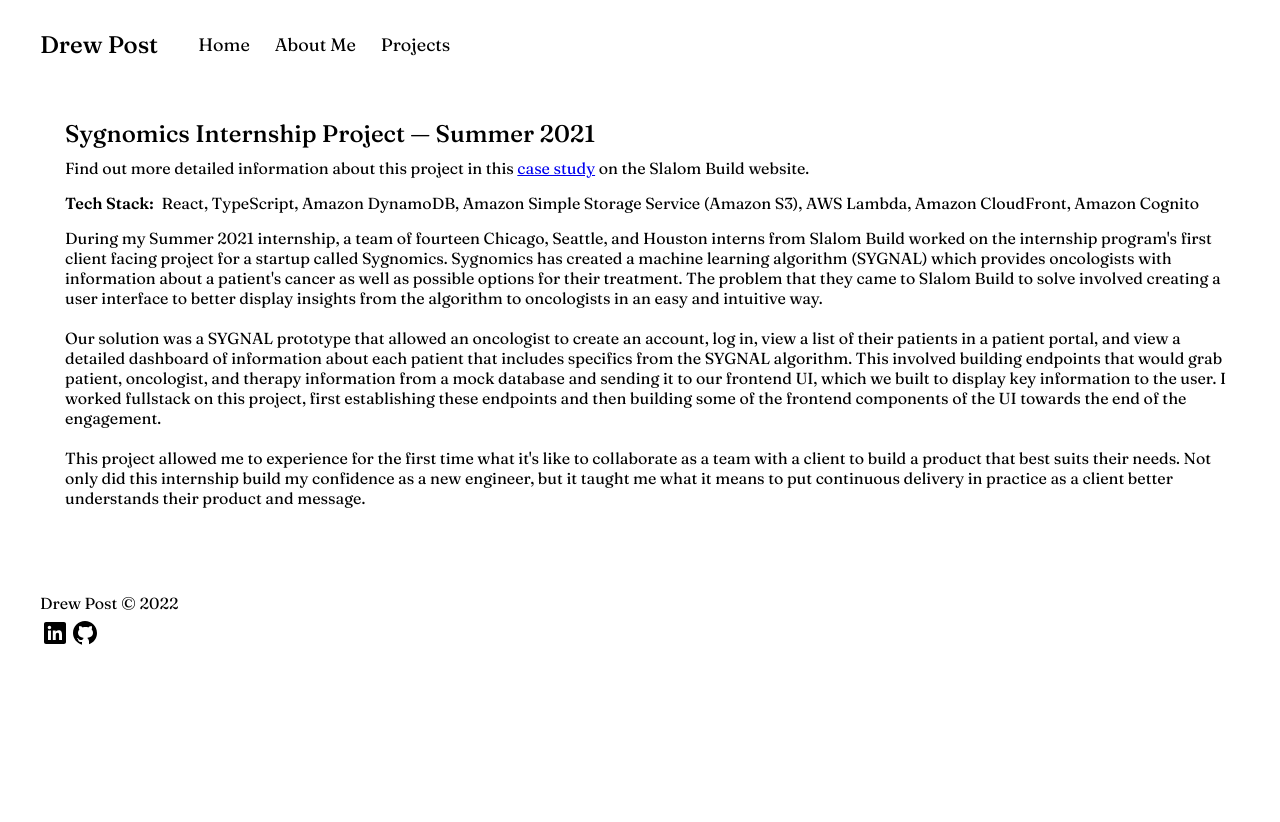
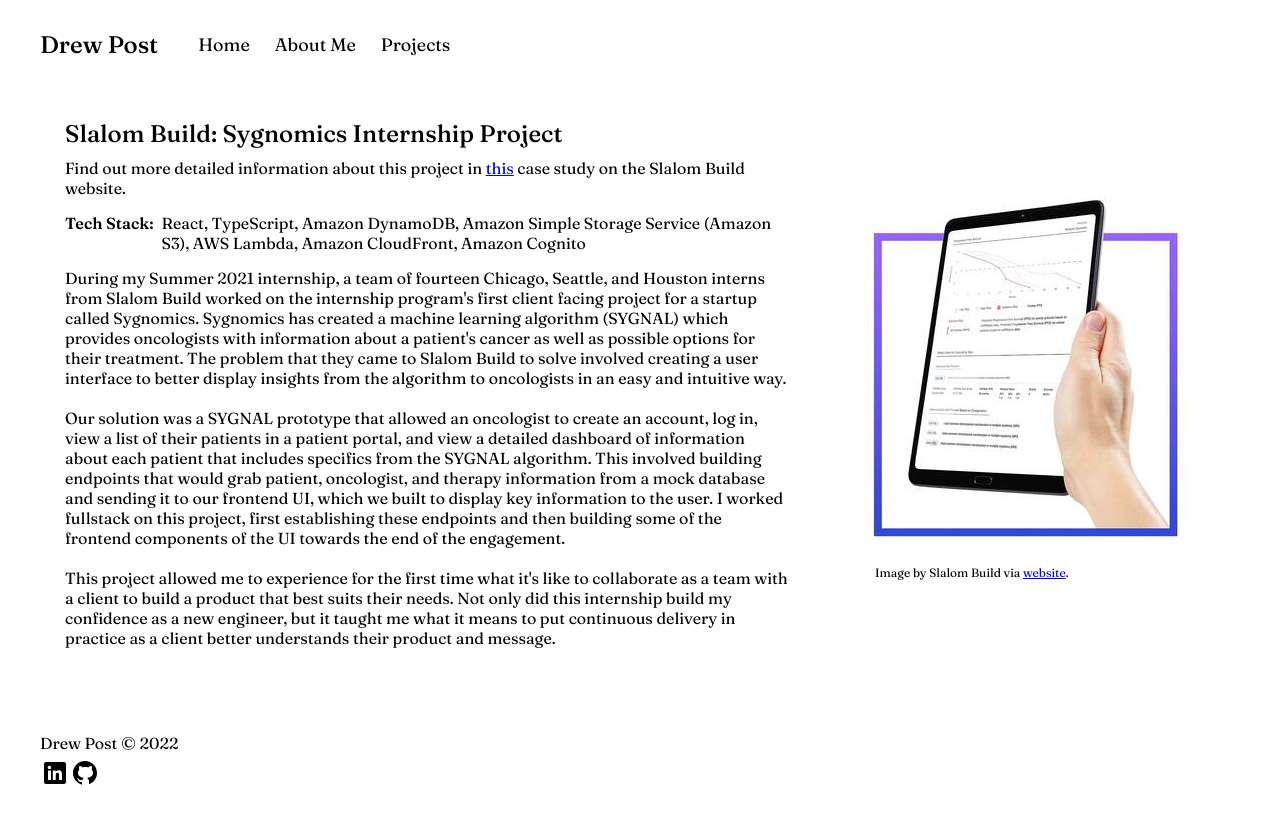
Before and after one commit to drew-post/personal-website, an Angular app: page /projects/sygnomics in a window 1280 px wide. Before the commit the page ends 800 px from the top, so only its background shows below. Built offline with nearby package versions, Linux system fonts and the light colour scheme.

Commit message:
Add image to sygnomics component

```diff
--- a/src/app/components/sygnomics/sygnomics.component.html
+++ b/src/app/components/sygnomics/sygnomics.component.html
@@ -2,7 +2,7 @@
     <div class="sygnomics__text-container">
         <h2 class="sygnomics__title">{{projectDetails.title}}</h2>
         <div class="sygnomics__find-out-more-container">
-            <p>Find out more detailed information about this project in this <a href={{projectDetails.link}} target="_blank">case study</a> on the Slalom Build website.</p>
+            <p>Find out more detailed information about this project in <a href={{projectDetails.link}} target="_blank">this</a> case study on the Slalom Build website.</p>
         </div>
         <div class="sygnomics__tech-stack-container">
             <h4 class="sygnomics__second-title">
@@ -22,7 +22,8 @@
             </p>
         </div>
     </div>
-    <!-- <div class="sygnomics__picture-container">
-        <a class="sygnomics__display-image"></a>
-    </div> -->
+    <div class="sygnomics__picture-container">
+        <img class="sygnomics__sygnomics-image" src="assets/images/sygnomics.jpg"/>
+        <p class="sygnomics__source">Image by Slalom Build via <a href={{projectDetails.link}} target="_blank">website</a>.</p>
+    </div>
 </div>
--- a/src/app/components/sygnomics/sygnomics.component.scss
+++ b/src/app/components/sygnomics/sygnomics.component.scss
@@ -12,16 +12,20 @@
     }
 
     &__picture-container {
-        padding: 200px;
-        align-items: center;
+        padding: 0 50px 25px 50px;
+        align-self: center;
     }
 
-    &__display-image {
-        width: 100px;
-        height: 100px;
-        border: none;
-        background: url("../../../assets/images/sygnomics.jpg") no-repeat;
-        background-size: cover;
+    &__sygnomics-image {
+        width: 350px;
+        height: 373px;
+        position: relative;
+        padding: 0;
+    }
+
+    &__source {
+        font-size: 12px;
+        margin-left: 25px;
     }
 
     &__title {
@@ -64,6 +68,7 @@
 
     @media screen and (max-width: 768px) {
         padding: 10px 40px 30px 40px;
+        flex-direction: column;
 
         &__title {
             font-size: 22px;
--- a/src/app/components/sygnomics/sygnomics.component.ts
+++ b/src/app/components/sygnomics/sygnomics.component.ts
@@ -9,7 +9,7 @@
 export class SygnomicsComponent implements OnInit {
 
   projectDetails: ProjectDetailsItem = {
-    title: "Sygnomics Internship Project — Summer 2021",
+    title: "Slalom Build: Sygnomics Internship Project",
     link: "https://www.slalombuild.com/our-work/sygnomics",
   }
 
```
